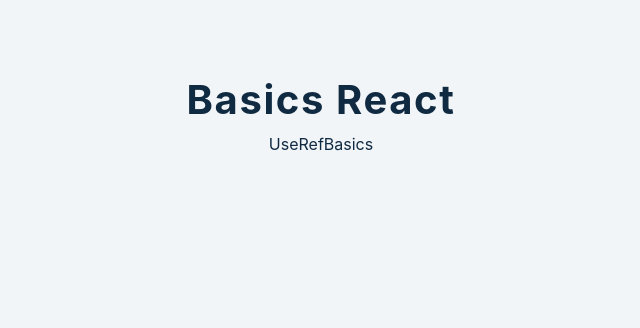
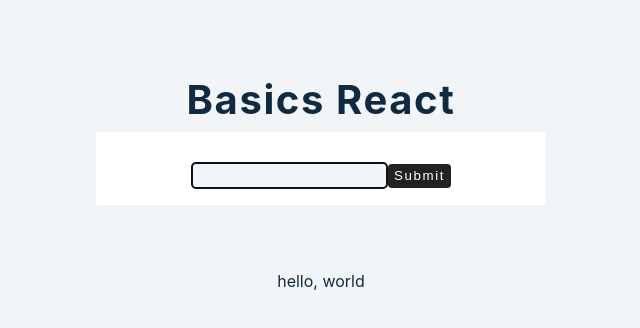
Before and after one commit to viktishchenko/rehearsal, a React (Create React App) app in the folder basics/: page / in a window 1280 px wide. Shown: the top 328 px of the page, without its empty margins (319-959 px from the left). Built offline with nearby package versions, Linux system fonts and the light colour scheme.

Commit message:
feat: useRef basics features

```diff
--- a/basics/src/tutorial/5-useRef/1-useRef-basics.js
+++ b/basics/src/tutorial/5-useRef/1-useRef-basics.js
@@ -1,13 +1,39 @@
-import React from "react";
+import React, { useEffect, useRef } from "react";
 
 /*
-    preserves value
+    preserves value/сохраняет значения
     DOES NOT trigger re-render
     target DOM nodes/elements
 */
 
 const UseRefBasics = () => {
-  return <div>UseRefBasics</div>;
+  const refContainer = useRef(null);
+  const divContainer = useRef(null);
+
+  const handleSubmit = (e) => {
+    e.preventDefault();
+    console.log("it's work!"); // it's work!
+    console.log(refContainer.current.value); // input value
+    console.log(divContainer); // Object { current: div }
+  };
+  console.log(refContainer); // Object {current: null}
+  // useRef DONT trigger re-render!
+  useEffect(() => {
+    console.log(refContainer.current); // <input type="text">
+    refContainer.current.focus();
+  }, []);
+
+  return (
+    <>
+      <form action="" className="form" onSubmit={handleSubmit}>
+        <div className="">
+          <input type="text" ref={refContainer} />
+          <button type="submit">submit</button>
+        </div>
+      </form>
+      <div ref={divContainer}>hello, world</div>
+    </>
+  );
 };
 
 export default UseRefBasics;
```
Also changed, not shown: basics/src/assets/5/1-useRef-basics.png (added).
